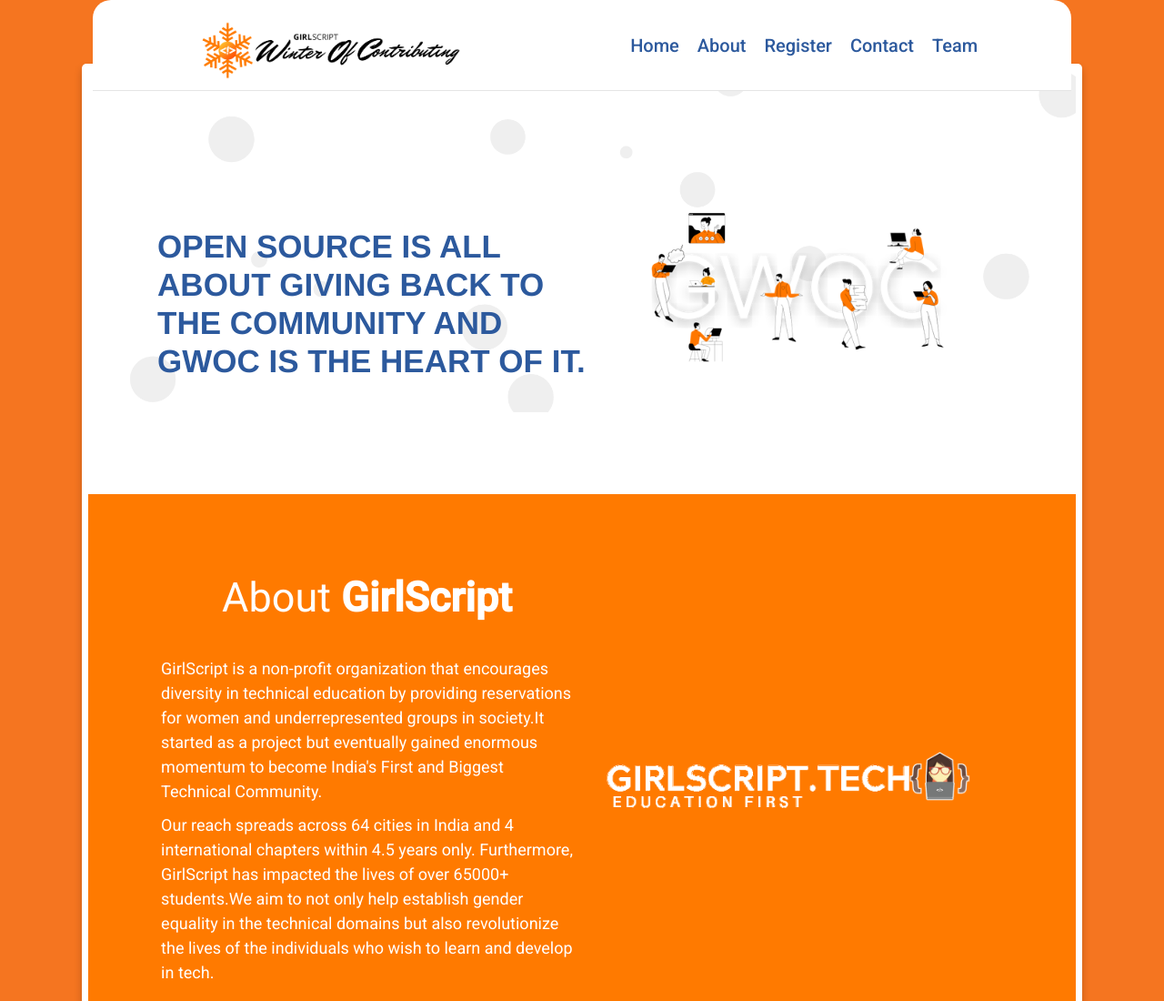
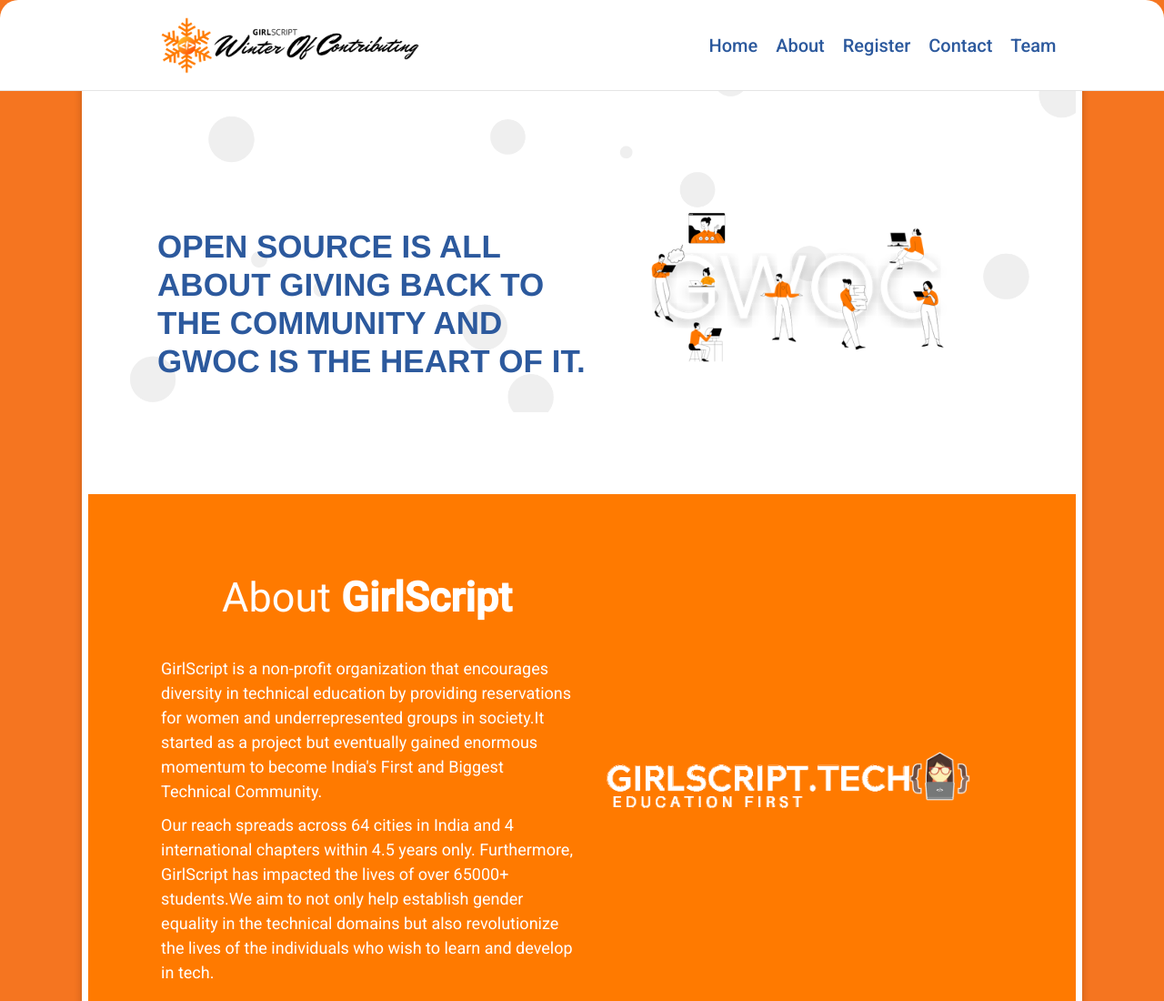
Before and after one commit to girlscript/GS-Winter-Of-Contributing, a plain HTML site: page index.html in a window 1280 px wide. Shown: the top 1100 px of the page at 91% size. Drawn offline with nearby package versions, Linux system fonts and the light colour scheme.

```diff
--- a/css/home.css
+++ b/css/home.css
@@ -63,15 +63,17 @@ section {
 }
 header {
   display: flex;
-  justify-content: space-between;
+    flex-direction: row;
+    flex: 1;
+    justify-content: space-around;
     align-items: center;
-  width: 84%;
+    width: 100%;
     position: fixed;
     top: 0rem;
-  left: 8%;
+    right: 1%;
+    left: 0;
     background-color: white;
-  padding: 1rem 8%;
-  border-radius: 20px 20px 0px 0px;
+    /* padding: 1rem 8%; */
     border-bottom: 0.1rem solid rgba(0, 0, 0, 0.1);
     z-index: 1000;
     height: 100px;
```
Lines whose indentation alone changed are shown as unchanged.
